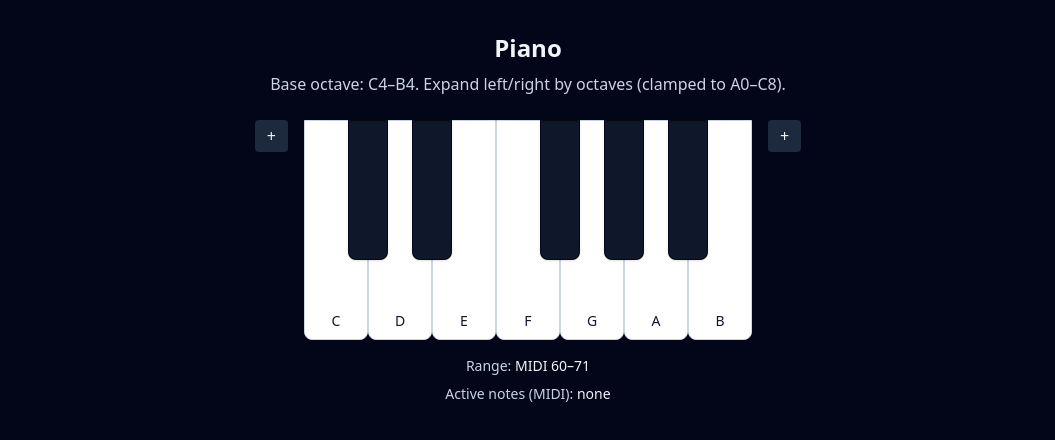
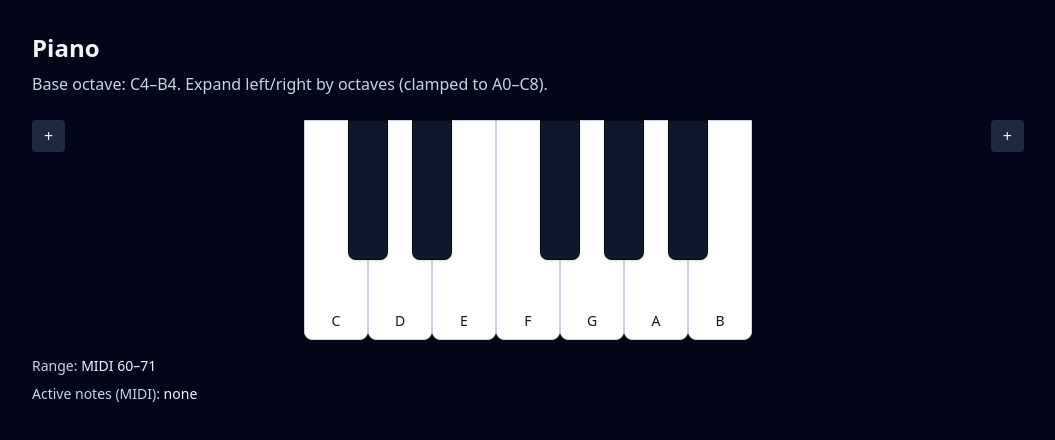
Before and after one commit to graysonrucker/chordcompute, a React (Vite) app in the folder client/: page / in a window 1280 px wide. Shown: the top 440 px of the page, without its empty margins (112-1167 px from the left). Built offline with nearby package versions, Linux system fonts and the light colour scheme.

Commit message:
Added FitToWidth and KeyboardControls components, fixed +/- button positioning

```diff
--- a/client/src/App.jsx
+++ b/client/src/App.jsx
@@ -1,103 +1,43 @@
-import { useMemo, useState } from "react";
+import { useState } from "react";
 import Piano from "./components/Piano";
+import FitToWidth from "./components/FitToWidth";
+import { useKeyboardRange } from "./hooks/useKeyboardRange";
 
-//**REFACTOR THIS**//
-
-const MIDI_MIN = 21;   // A0
-const MIDI_MAX = 108;  // C8
-const BASE_START = 60; // C4
-const BASE_END = 71;   // B4
+const WHITE_W = 64;
 
 export default function App() {
   const [activeNotes, setActiveNotes] = useState([]); // MIDI numbers
-  const [leftOctaves, setLeftOctaves] = useState(0);
-  const [rightOctaves, setRightOctaves] = useState(0);
+  const range = useKeyboardRange();
 
-  // Maximum expansions allowed before we'd exceed the 88-key window
-  const maxLeftOctaves = useMemo(
-    () => Math.ceil((BASE_START - MIDI_MIN) / 12),
-    []
-  );
-  const maxRightOctaves = useMemo(
-    () => Math.ceil((MIDI_MAX - BASE_END) / 12),
-    []
-  );
-
-  // Compute visible range, clamped to the real piano
-  const unclampedStart = BASE_START - 12 * leftOctaves;
-  const unclampedEnd = BASE_END + 12 * rightOctaves;
-
-  const startMidi = Math.max(MIDI_MIN, unclampedStart);
-  const endMidi = Math.min(MIDI_MAX, unclampedEnd);
-
-  function clampSelectionsToRange(lo, hi) {
-    setActiveNotes((prev) => prev.filter((m) => m >= lo && m <= hi));
-  }
-
-  function addLeft() {
-    setLeftOctaves((v) => Math.min(maxLeftOctaves, v + 1));
-  }
-
-  function removeLeft() {
-    setLeftOctaves((v) => {
-      const next = Math.max(0, v - 1);
-
-      // compute NEXT range after removing
-      const nextUnclampedStart = BASE_START - 12 * next;
-      const nextStart = Math.max(MIDI_MIN, nextUnclampedStart);
-      const nextEnd = Math.min(MIDI_MAX, BASE_END + 12 * rightOctaves);
-
-      clampSelectionsToRange(nextStart, nextEnd);
-      return next;
-    });
-  }
-
-  function addRight() {
-    setRightOctaves((v) => Math.min(maxRightOctaves, v + 1));
-  }
-
-  function removeRight() {
-    setRightOctaves((v) => {
-      const next = Math.max(0, v - 1);
-
-      // compute NEXT range after removing
-      const nextStart = Math.max(MIDI_MIN, BASE_START - 12 * leftOctaves);
-      const nextUnclampedEnd = BASE_END + 12 * next;
-      const nextEnd = Math.min(MIDI_MAX, nextUnclampedEnd);
-
-      clampSelectionsToRange(nextStart, nextEnd);
-      return next;
-    });
-  }
-
-  const canAddLeft = leftOctaves < maxLeftOctaves;
-  const canAddRight = rightOctaves < maxRightOctaves;
+  // Approximate natural width: 7 white keys per octave * WHITE_W.
+  // (This is slightly off only at the extreme A0–B0 and C8 edges, but works well.)
+  const octaveCount = 1 + range.leftOctaves + range.rightOctaves;
+  const naturalWidth = octaveCount * 7 * WHITE_W;
 
   return (
-    <div className="min-h-screen bg-slate-950 text-slate-100 flex flex-col items-center p-8">
+    <div className="min-h-screen bg-slate-950 text-slate-100">
+      <div className="mx-auto w-full max-w-5xl px-4 py-8">
         <h1 className="text-2xl font-semibold">Piano</h1>
         <p className="mt-2 text-slate-300">
           Base octave: C4–B4. Expand left/right by octaves (clamped to A0–C8).
         </p>
 
-      <div className="mt-6 flex items-start gap-4">
-        {/* LEFT controls */}
-        <div className="flex flex-col items-center">
+        {/* Controls flanking the piano + piano that always fits */}
+        <div className="mt-6 flex items-start justify-center gap-4 w-full">
+          {/* LEFT CONTROLS */}
+          <div className="flex flex-col items-center shrink-0">
             <button
-            onClick={addLeft}
-            disabled={!canAddLeft}
-            className={[
-              "px-3 py-1 rounded bg-slate-800 hover:bg-slate-700",
-              "disabled:opacity-40 disabled:cursor-not-allowed",
-            ].join(" ")}
+              onClick={range.addLeft}
+              disabled={!range.canAddLeft}
+              className="px-3 py-1 rounded bg-slate-800 hover:bg-slate-700 disabled:opacity-40 disabled:cursor-not-allowed"
               title="Add an octave on the left"
             >
               +
             </button>
 
-          {leftOctaves > 0 && (
+            {range.leftOctaves > 0 && (
               <button
-              onClick={removeLeft}
+                onClick={range.removeLeft}
                 className="mt-2 px-3 py-1 rounded bg-slate-800 hover:bg-slate-700"
                 title="Remove an octave from the left"
               >
@@ -106,33 +46,32 @@ export default function App() {
             )}
           </div>
 
-        {/* PIANO (wrap in overflow-x-auto when it gets wide) */}
-        <div className="max-w-full overflow-x-auto">
+          {/* PIANO (min-w-0 is critical so the center column can shrink) */}
+          <div className="flex-1 min-w-0">
+            <FitToWidth contentWidth={naturalWidth}>
               <Piano
                 activeNotes={activeNotes}
                 setActiveNotes={setActiveNotes}
-            startMidi={startMidi}
-            endMidi={endMidi}
+                startMidi={range.startMidi}
+                endMidi={range.endMidi}
               />
+            </FitToWidth>
           </div>
 
-        {/* RIGHT controls */}
-        <div className="flex flex-col items-center">
+          {/* RIGHT CONTROLS */}
+          <div className="flex flex-col items-center shrink-0">
             <button
-            onClick={addRight}
-            disabled={!canAddRight}
-            className={[
-              "px-3 py-1 rounded bg-slate-800 hover:bg-slate-700",
-              "disabled:opacity-40 disabled:cursor-not-allowed",
-            ].join(" ")}
+              onClick={range.addRight}
+              disabled={!range.canAddRight}
+              className="px-3 py-1 rounded bg-slate-800 hover:bg-slate-700 disabled:opacity-40 disabled:cursor-not-allowed"
               title="Add an octave on the right"
             >
               +
             </button>
 
-          {rightOctaves > 0 && (
+            {range.rightOctaves > 0 && (
               <button
-              onClick={removeRight}
+                onClick={range.removeRight}
                 className="mt-2 px-3 py-1 rounded bg-slate-800 hover:bg-slate-700"
                 title="Remove an octave from the right"
               >
@@ -145,7 +84,7 @@ export default function App() {
         <div className="mt-4 text-sm text-slate-300">
           Range:{" "}
           <span className="text-slate-100">
-          MIDI {startMidi}–{endMidi}
+            MIDI {range.startMidi}–{range.endMidi}
           </span>
         </div>
 
@@ -156,5 +95,6 @@ export default function App() {
           </span>
         </div>
       </div>
+    </div>
   );
 }
--- /dev/null
+++ b/client/src/components/FitToWidth.jsx
@@ -0,0 +1,40 @@
+import { useLayoutEffect, useRef, useState } from "react";
+
+export default function FitToWidth({ contentWidth, children }) {
+  const wrapRef = useRef(null);
+  const [scale, setScale] = useState(1);
+
+  useLayoutEffect(() => {
+    const el = wrapRef.current;
+    if (!el) return;
+
+    const ro = new ResizeObserver(([entry]) => {
+      const available = entry.contentRect.width;
+      const next = Math.min(1, available / contentWidth);
+      setScale(next);
+    });
+
+    ro.observe(el);
+    return () => ro.disconnect();
+  }, [contentWidth]);
+
+  const scaledWidth = contentWidth * scale;
+
+  return (
+    <div ref={wrapRef} className="w-full">
+      {/* This outer box reserves the SCALED width so centering is correct */}
+      <div className="mx-auto" style={{ width: scaledWidth }}>
+        {/* This inner box is the "natural size" element that gets scaled */}
+        <div
+          style={{
+            width: contentWidth,
+            transform: `scale(${scale})`,
+            transformOrigin: "top left",
+          }}
+        >
+          {children}
+        </div>
+      </div>
+    </div>
+  );
+}
--- /dev/null
+++ b/client/src/components/KeyboardControls.jsx
@@ -0,0 +1,50 @@
+export default function KeyboardControls({
+  leftOctaves,
+  rightOctaves,
+  canAddLeft,
+  canAddRight,
+  addLeft,
+  removeLeft,
+  addRight,
+  removeRight,
+}) {
+  return (
+    <div className="flex items-start gap-4">
+      <div className="flex flex-col items-center">
+        <button
+          onClick={addLeft}
+          disabled={!canAddLeft}
+          className="px-3 py-1 rounded bg-slate-800 hover:bg-slate-700 disabled:opacity-40"
+        >
+          +
+        </button>
+        {leftOctaves > 0 && (
+          <button
+            onClick={removeLeft}
+            className="mt-2 px-3 py-1 rounded bg-slate-800 hover:bg-slate-700"
+          >
+            −
+          </button>
+        )}
+      </div>
+
+      <div className="flex flex-col items-center">
+        <button
+          onClick={addRight}
+          disabled={!canAddRight}
+          className="px-3 py-1 rounded bg-slate-800 hover:bg-slate-700 disabled:opacity-40"
+        >
+          +
+        </button>
+        {rightOctaves > 0 && (
+          <button
+            onClick={removeRight}
+            className="mt-2 px-3 py-1 rounded bg-slate-800 hover:bg-slate-700"
+          >
+            −
+          </button>
+        )}
+      </div>
+    </div>
+  );
+}
--- /dev/null
+++ b/client/src/hooks/useKeyboardRange.js
@@ -0,0 +1,47 @@
+import { useMemo, useState } from "react";
+
+const MIDI_MIN = 21;   // A0
+const MIDI_MAX = 108;  // C8
+const BASE_START = 60; // C4
+const BASE_END = 71;   // B4
+
+export function useKeyboardRange() {
+  const [leftOctaves, setLeftOctaves] = useState(0);
+  const [rightOctaves, setRightOctaves] = useState(0);
+
+  const maxLeftOctaves = useMemo(
+    () => Math.ceil((BASE_START - MIDI_MIN) / 12),
+    []
+  );
+  const maxRightOctaves = useMemo(
+    () => Math.ceil((MIDI_MAX - BASE_END) / 12),
+    []
+  );
+
+  const unclampedStart = BASE_START - 12 * leftOctaves;
+  const unclampedEnd = BASE_END + 12 * rightOctaves;
+
+  const startMidi = Math.max(MIDI_MIN, unclampedStart);
+  const endMidi = Math.min(MIDI_MAX, unclampedEnd);
+
+  const canAddLeft = leftOctaves < maxLeftOctaves;
+  const canAddRight = rightOctaves < maxRightOctaves;
+
+  const addLeft = () => setLeftOctaves(v => Math.min(maxLeftOctaves, v + 1));
+  const removeLeft = () => setLeftOctaves(v => Math.max(0, v - 1));
+  const addRight = () => setRightOctaves(v => Math.min(maxRightOctaves, v + 1));
+  const removeRight = () => setRightOctaves(v => Math.max(0, v - 1));
+
+  return {
+    startMidi,
+    endMidi,
+    leftOctaves,
+    rightOctaves,
+    canAddLeft,
+    canAddRight,
+    addLeft,
+    removeLeft,
+    addRight,
+    removeRight,
+  };
+}
--- a/client/src/index.css
+++ b/client/src/index.css
@@ -1 +1,7 @@
 @import "tailwindcss";
+
+/*prevents vertical vertical scrollbar popping*/
+html, body, #root {
+  width: 100%;
+  overflow-x: hidden;
+}
```
Lines whose indentation alone changed are shown as unchanged.
